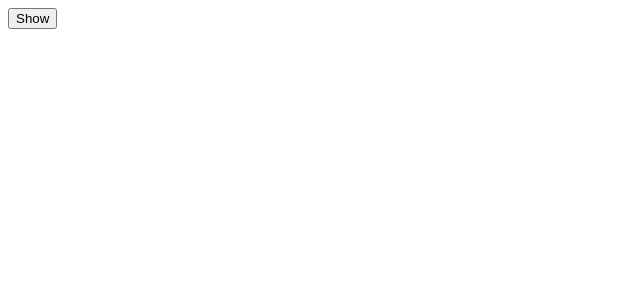
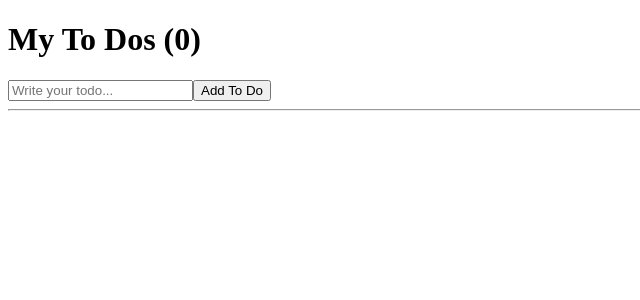
Before and after one commit to hn2322/react_learn, a React (Create React App) app: page / in a window 1280 px wide. Shown: the top 300 px of the page, without its empty margins (0-640 px from the left). Built offline with nearby package versions, Linux system fonts and the light colour scheme.

Commit message:
Feat: make To Do list
react를 사용하여 to do list 제작

```diff
--- a/src/App.js
+++ b/src/App.js
@@ -1,22 +1,39 @@
-import Button from './Button';
-import styles from './App.module.css';
-import { useEffect, useState } from 'react';
-import { func } from 'prop-types';
+import { useState } from 'react';
 
-function Hello() {
-    useEffect(() => {
-        console.log('hi :)');
-        return () => console.log('bye :(');
-    }, []);
-    return <h1>Hello</h1>;
-}
 function App() {
-    const [showing, setShowing] = useState(false);
-    const onClick = () => setShowing((prev) => !prev);
+    const [toDo, setToDO] = useState('');
+    const [toDos, setToDos] = useState([]);
+    const onChange = (event) => setToDO(event.target.value);
+    const onSubmit = (event) => {
+        event.preventDefault();
+        if (toDo === '') {
+            return;
+        } else {
+            setToDos((currentArray) => [...currentArray, toDo]);
+            setToDO('');
+        }
+    };
+    const deleteBtn = (index) => {
+        setToDos((curToDos) => curToDos.filter((_, curIndex) => curIndex !== index));
+    };
+
+    console.log(toDos);
     return (
         <div>
-            {showing ? <Hello /> : null}
-            <button onClick={onClick}>{showing ? 'Hide' : 'Show'}</button>
+            <h1>My To Dos ({toDos.length})</h1>
+            <form onSubmit={onSubmit}>
+                <input onChange={onChange} value={toDo} type="text" placeholder="Write your todo..." />
+                <button>Add To Do</button>
+            </form>
+            <hr />
+            <ul>
+                {toDos.map((item, index) => (
+                    <li key={index}>
+                        {item}
+                        <button onClick={() => deleteBtn(index)}>❌</button>
+                    </li>
+                ))}
+            </ul>
         </div>
     );
 }
```
